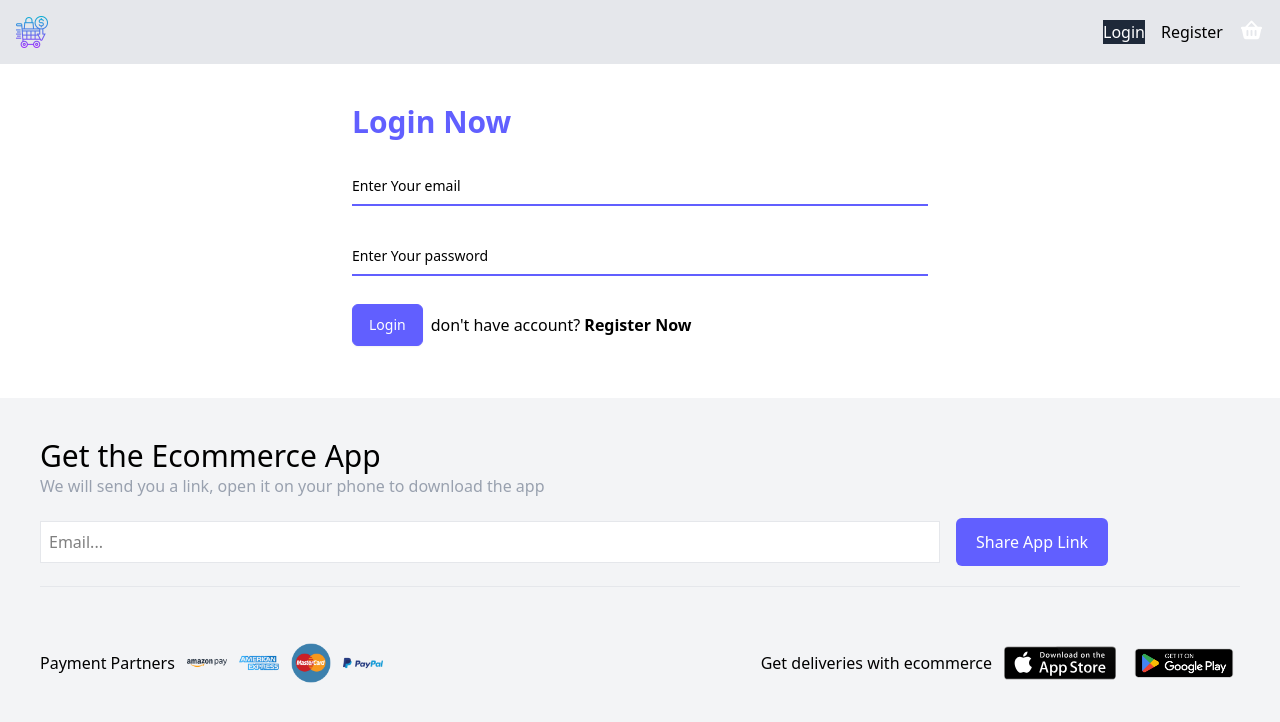
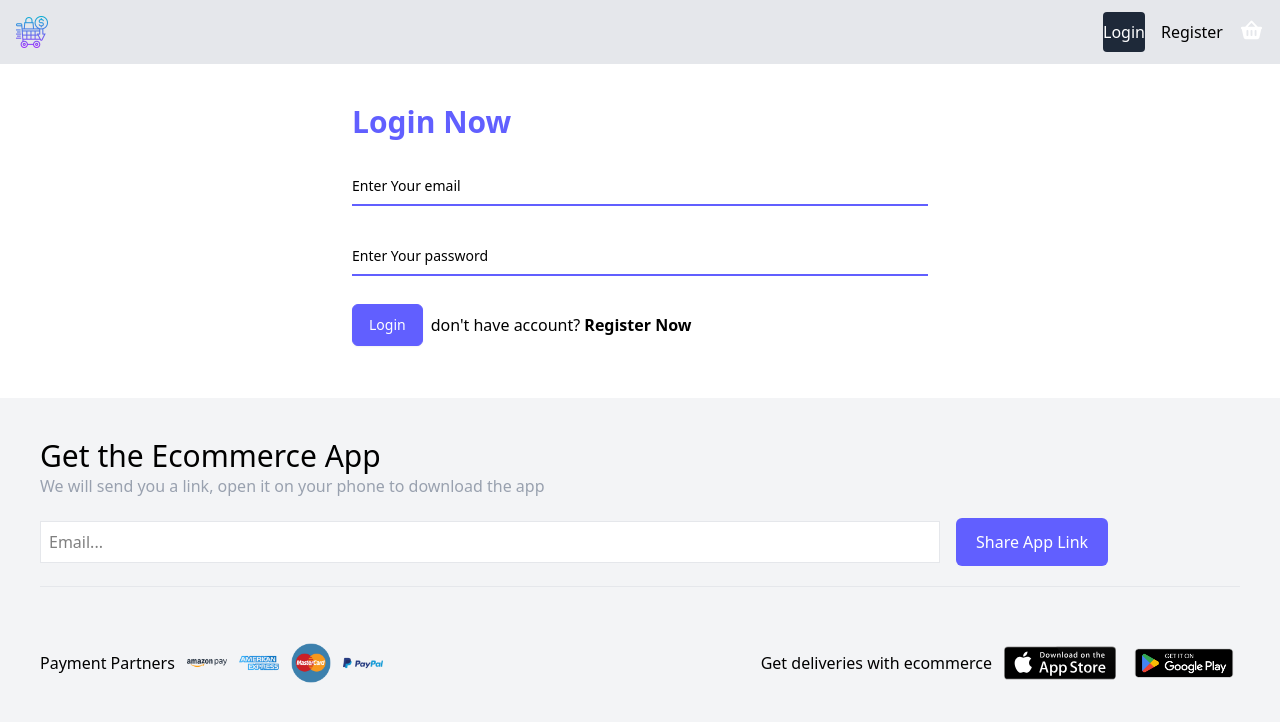
Before and after one commit to Ismaeel77/e-commerce-react, a React (Vite) app: page /login in a window 1280 px wide. Shown: the top 722 px of the page. Built offline with nearby package versions, Linux system fonts and the light colour scheme; no server answers.

Commit message:
update navbar

```diff
--- a/src/components/Navbar/Navbar.jsx
+++ b/src/components/Navbar/Navbar.jsx
@@ -23,7 +23,7 @@
           {/* Logo */}
           <Link to="/" className="flex items-center">
             <img
-              src="/src/assets/logo.png"
+              src="./src/assets/logo.png"
               alt="Logo"
               className="h-8 w-auto"
             />
@@ -52,8 +52,8 @@
               </button>
             ) : (
               <>
-                <NavLink className="nav-link" to="/login">Login</NavLink>
-                <NavLink className="nav-link" to="/register">Register</NavLink>
+                <NavLink className="nav-link py-2 rounded" to="/login">Login</NavLink>
+                <NavLink className="nav-link py-2 rounded" to="/register">Register</NavLink>
               </>
             )}
 
```
